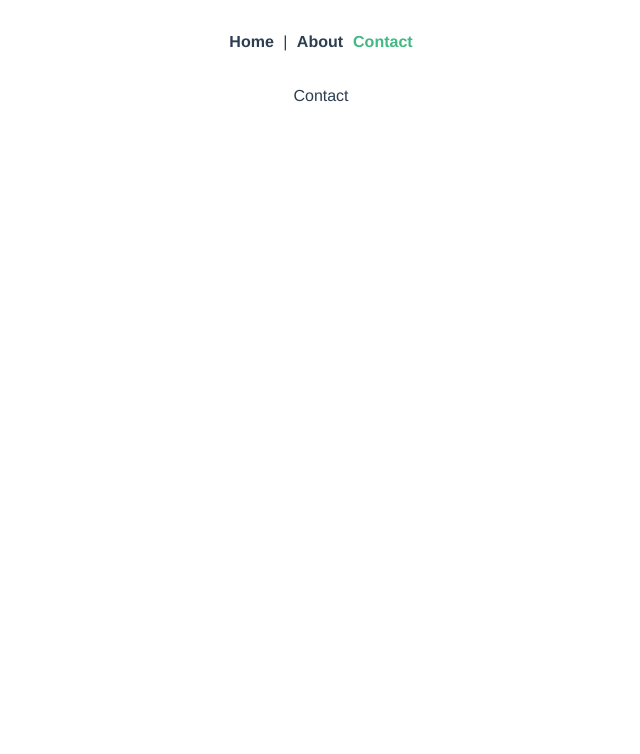
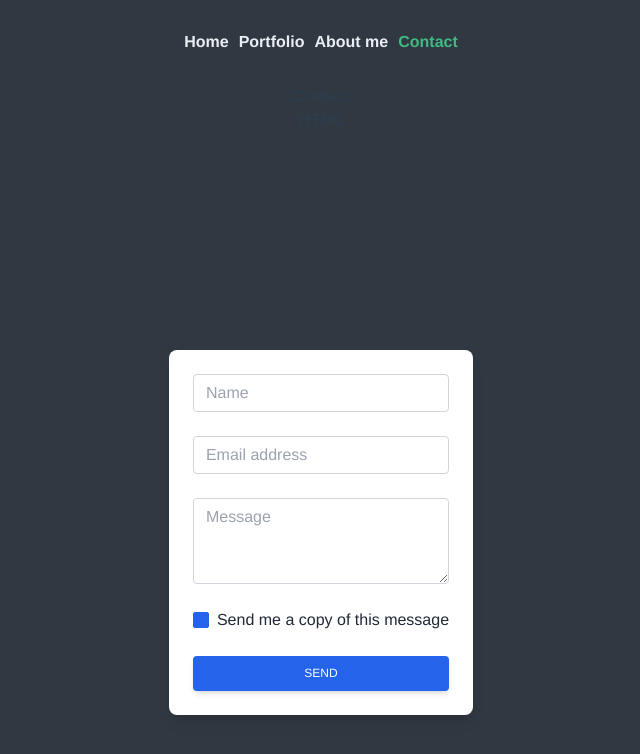
Before and after one commit to Roman-Parker/portfolio, a Vue app in the folder frontend/: page /contact in a window 1280 px wide. Shown: the top 754 px of the page, without its empty margins (319-959 px from the left). Built offline with nearby package versions, Linux system fonts and the light colour scheme.

Commit message:
added a contact form

```diff
--- a/frontend/src/App.vue
+++ b/frontend/src/App.vue
@@ -1,8 +1,9 @@
 <template>
   <nav>
-    <router-link to="/">Home</router-link> |
-    <router-link to="/about">About</router-link>
-    <router-link to="/Contact">Contact</router-link>
+    <router-link to="/">Home</router-link>
+    <router-link to="/portfolio">Portfolio</router-link>
+    <router-link to="/about">About me</router-link>
+    <router-link to="/contact">Contact</router-link>
   </nav>
   <router-view/>
 </template>
@@ -14,6 +15,7 @@
   -moz-osx-font-smoothing: grayscale;
   text-align: center;
   color: #2c3e50;
+  background-color: #303841;
 }
 
 nav {
@@ -22,11 +24,15 @@
 
 nav a {
   font-weight: bold;
-  color: #2c3e50;
+  color: #eaeff3;
   padding: 5px;
 }
 
 nav a.router-link-exact-active {
   color: #42b983;
 }
+a:hover {
+   text-decoration:underline;
+}
+
 </style>
--- a/frontend/src/components/HelloWorld.vue
+++ b/frontend/src/components/HelloWorld.vue
@@ -27,4 +27,7 @@
 a {
   color: #42b983;
 }
+a:hover {
+   text-decoration:underline;
+}
 </style>
--- a/frontend/src/router/index.js
+++ b/frontend/src/router/index.js
@@ -21,11 +21,15 @@
   {
     path: '/contact',
     name: 'contact',
-    // route level code-splitting
-    // this generates a separate chunk (about.[hash].js) for this route
-    // which is lazy-loaded when the route is visited.
     component: function () {
       return import(/* webpackChunkName: "contact" */ '../views/ContactView.vue')
+    }
+  },
+  {
+    path: '/portfolio',
+    name: 'portfolio',
+    component: function () {
+      return import(/* webpackChunkName: "portfolio" */ '../views/PortfolioView.vue')
     }
   }
 ]
--- a/frontend/src/views/ContactView.vue
+++ b/frontend/src/views/ContactView.vue
@@ -1,7 +1,101 @@
 <template>
     <div class="contact">
         <h1>Contact</h1>
+
+HTML
+<div class="flex items-center justify-center h-screen">
+<div class="block p-6 rounded-lg shadow-lg bg-white max-w-md">
+
+        <form>
+
+    <div class="form-group mb-6">
+      <input type="text" class="form-control block
+        w-full
+        px-3
+        py-1.5
+        text-base
+        font-normal
+        text-gray-700
+        bg-white bg-clip-padding
+        border border-solid border-gray-300
+        rounded
+        transition
+        ease-in-out
+        m-0
+        focus:text-gray-700 focus:bg-white focus:border-blue-600 focus:outline-none" id="exampleInput7"
+        placeholder="Name">
     </div>
+    <div class="form-group mb-6">
+      <input type="email" class="form-control block
+        w-full
+        px-3
+        py-1.5
+        text-base
+        font-normal
+        text-gray-700
+        bg-white bg-clip-padding
+        border border-solid border-gray-300
+        rounded
+        transition
+        ease-in-out
+        m-0
+        focus:text-gray-700 focus:bg-white focus:border-blue-600 focus:outline-none" id="exampleInput8"
+        placeholder="Email address">
+    </div>
+    <div class="form-group mb-6">
+      <textarea
+      class="
+        form-control
+        block
+        w-full
+        px-3
+        py-1.5
+        text-base
+        font-normal
+        text-gray-700
+        bg-white bg-clip-padding
+        border border-solid border-gray-300
+        rounded
+        transition
+        ease-in-out
+        m-0
+        focus:text-gray-700 focus:bg-white focus:border-blue-600 focus:outline-none
+      "
+      id="exampleFormControlTextarea13"
+      rows="3"
+      placeholder="Message"
+    ></textarea>
+    </div>
+    <div class="form-group form-check text-center mb-6">
+      <input type="checkbox"
+        class="form-check-input appearance-none h-4 w-4 border border-gray-300 rounded-sm bg-white checked:bg-blue-600 checked:border-blue-600 focus:outline-none transition duration-200 mt-1 align-top bg-no-repeat bg-center bg-contain mr-2 cursor-pointer"
+        id="exampleCheck87" checked>
+      <label class="form-check-label inline-block text-gray-800" for="exampleCheck87">Send me a copy of this message</label>
+    </div>
+    <button type="submit" class="
+      w-full
+      px-6
+      py-2.5
+      bg-blue-600
+      text-white
+      font-medium
+      text-xs
+      leading-tight
+      uppercase
+      rounded
+      shadow-md
+      hover:bg-blue-700 hover:shadow-lg
+      focus:bg-blue-700 focus:shadow-lg focus:outline-none focus:ring-0
+      active:bg-blue-800 active:shadow-lg
+      transition
+      duration-150
+      ease-in-out">Send</button>
+  </form>
+</div>
+
+        </div>
+    </div>
+
 </template>
 
 <script>
@@ -11,5 +105,7 @@
 </script>
 
 <style>
-
+    .contact{
+        height:100%;
+    }
 </style>
--- a/frontend/src/views/HomeView.vue
+++ b/frontend/src/views/HomeView.vue
@@ -1,7 +1,5 @@
 <template>
   <div class="home">
-    <img alt="Vue logo" src="../assets/logo.png">
-    <HelloWorld msg="Welcome to Your Vue.js App"/>
   </div>
 </template>
 
--- a/frontend/src/views/PortfolioView.vue
+++ b/frontend/src/views/PortfolioView.vue
@@ -0,0 +1,15 @@
+<template>
+  <div>
+    <h1>Portfolio</h1>
+  </div>
+</template>
+
+<script>
+export default {
+
+}
+</script>
+
+<style>
+
+</style>
```
